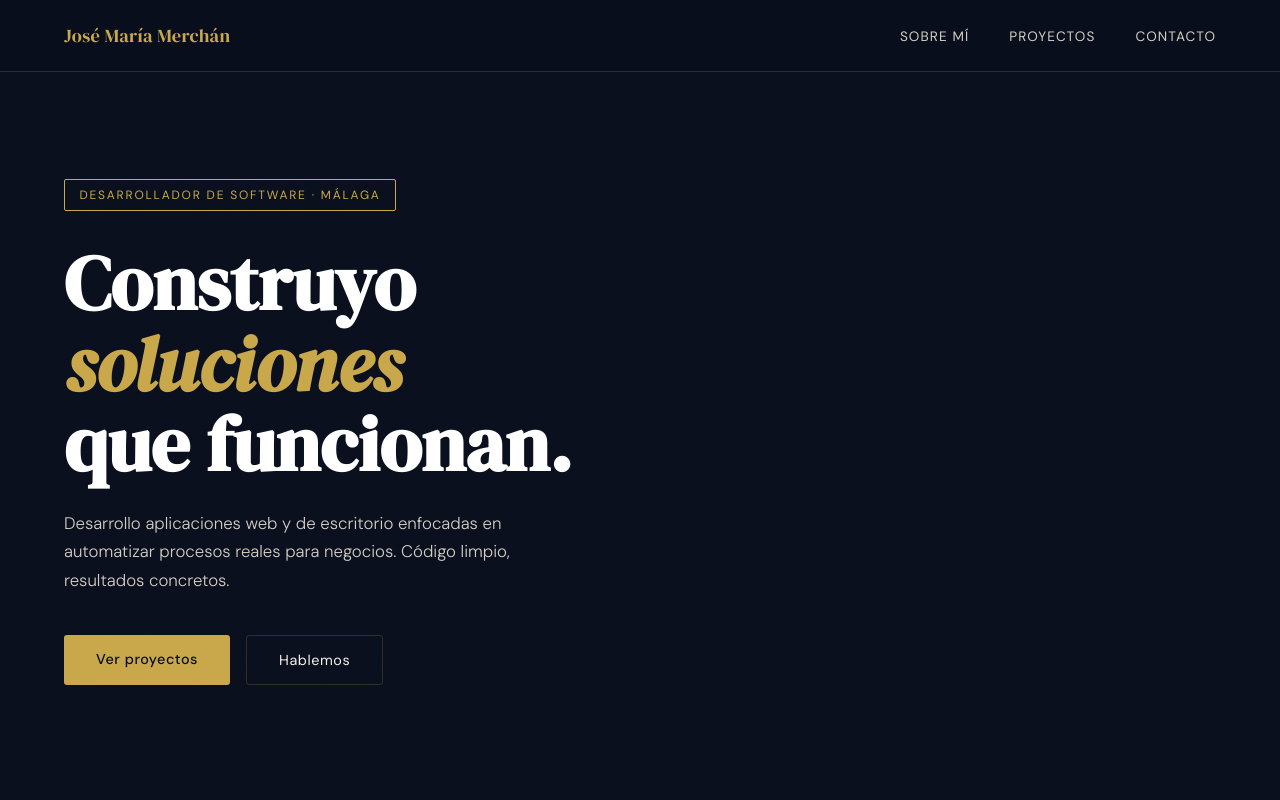
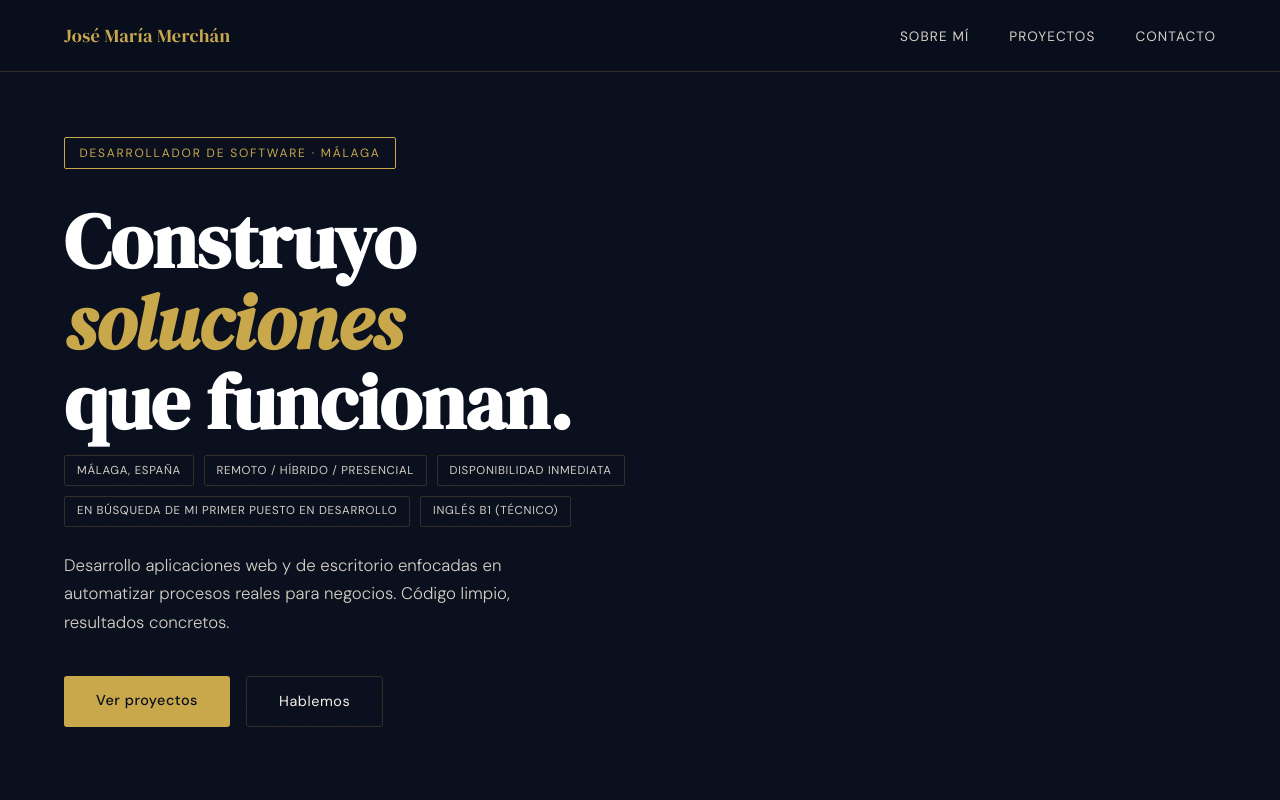
Before and after one commit to josemerchan712/portfolio, a React (Vite) app: page / in a window 1280 px wide. Shown: the top 800 px of the page. Built offline with nearby package versions, Linux system fonts and the light colour scheme.

Commit message:
feat: add hero metadata bar (location, availability, languages)
Gives recruiters the scannable facts — location, work mode, availability,
job-search status, English level — right below the headline.

Co-Authored-By: Claude Sonnet 5 <noreply@anthropic.com>

```diff
--- a/src/components/HeroContent.jsx
+++ b/src/components/HeroContent.jsx
@@ -3,6 +3,13 @@ export function HeroContent() {
     <div className="hero-content">
       <span className="hero-tag">Desarrollador de software · Málaga</span>
       <h1>Construyo<br /><em>soluciones</em><br />que funcionan.</h1>
+      <div className="hero-meta">
+        <span className="meta-chip">Málaga, España</span>
+        <span className="meta-chip">Remoto / Híbrido / Presencial</span>
+        <span className="meta-chip">Disponibilidad inmediata</span>
+        <span className="meta-chip">En búsqueda de mi primer puesto en desarrollo</span>
+        <span className="meta-chip">Inglés B1 (técnico)</span>
+      </div>
       <p className="hero-sub">
         Desarrollo aplicaciones web y de escritorio enfocadas en automatizar procesos reales para negocios.
         Código limpio, resultados concretos.
--- a/src/index.css
+++ b/src/index.css
@@ -97,6 +97,24 @@ nav {
   border-radius: 2px;
   margin-bottom: 2rem;
   animation: fadeUp 0.6s ease both;
+}
+
+.hero-meta {
+  display: flex;
+  flex-wrap: wrap;
+  gap: 0.6rem;
+  margin: -0.75rem 0 1.5rem;
+  animation: fadeUp 0.6s 0.05s ease both;
+}
+
+.meta-chip {
+  font-size: 0.72rem;
+  letter-spacing: 0.06em;
+  text-transform: uppercase;
+  color: var(--cream-muted);
+  border: 0.5px solid var(--border);
+  padding: 0.3rem 0.75rem;
+  border-radius: 2px;
 }
 
 h1 {
```
Also changed, not shown: 1 other file (tests, documents, lock files or other folders).
